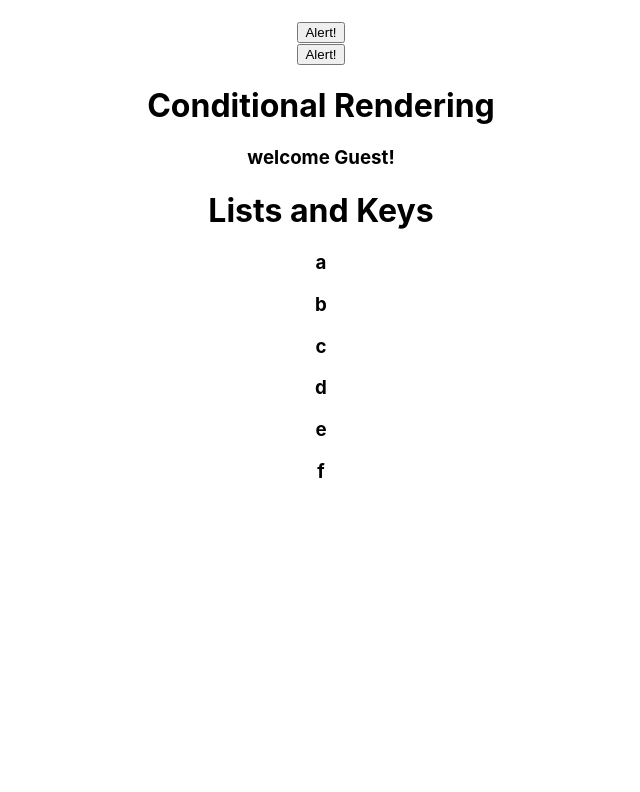
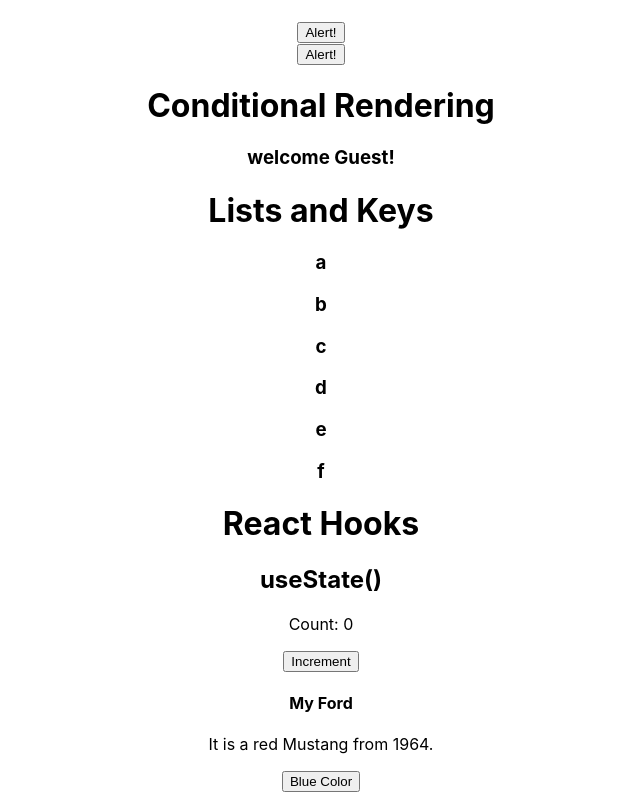
Before and after one commit to Ratna1992/react-template, a React (Create React App) app: page / in a window 1280 px wide. Shown: the part 319-1111 px from the top of the page, without its empty margins (319-959 px from the left). Before the commit the page ends 821 px from the top, so only its background shows below. Built offline with nearby package versions, Linux system fonts and the light colour scheme.

Commit message:
useState example

```diff
--- a/src/App.tsx
+++ b/src/App.tsx
@@ -4,6 +4,7 @@ import Counter from './classes/Counter';
 import { Alert } from './components/Alert';
 import { Welcome } from './components/Welcome';
 import { AlphaList } from './components/AlphaList';
+import { UseStateHook } from './hooks/UseStateHook';
 
 function App() {
   const isLoggedIn:boolean=false
@@ -20,6 +21,9 @@ function App() {
       <Welcome isLoggedIn={isLoggedIn}/>
       <h1>Lists and Keys</h1>
       <AlphaList list={alphalist}/>
+      <h1>React Hooks</h1>
+      <h2>useState()</h2>
+      <UseStateHook/>
     </div>
   );
 }
--- /dev/null
+++ b/src/hooks/UseStateHook.tsx
@@ -0,0 +1,38 @@
+import React, { useState } from 'react';
+export const UseStateHook = () =>{
+
+    const[count,setCount] = useState<number>(0);
+    const [car, setCar] = useState({
+        brand: "Ford",
+        model: "Mustang",
+        year: "1964",
+        color: "red"
+      });
+
+      //only updating required field and making the previous state as it is for object
+      const updateColor = () => {
+        setCar(previousState => {
+          return { ...previousState, color: "blue" }
+        });
+      }
+
+    return (
+
+        <div>
+    <p>Count: {count}</p>
+      <button onClick={()=>setCount(count+1)}>Increment</button>
+
+<p>
+
+</p>
+<h4>My {car.brand}</h4>
+      <p>
+        It is a {car.color} {car.model} from {car.year}.
+      </p>
+      <button
+        type="button"
+        onClick={updateColor}
+      >Blue Color</button>
+        </div>
+    )
+}
```
